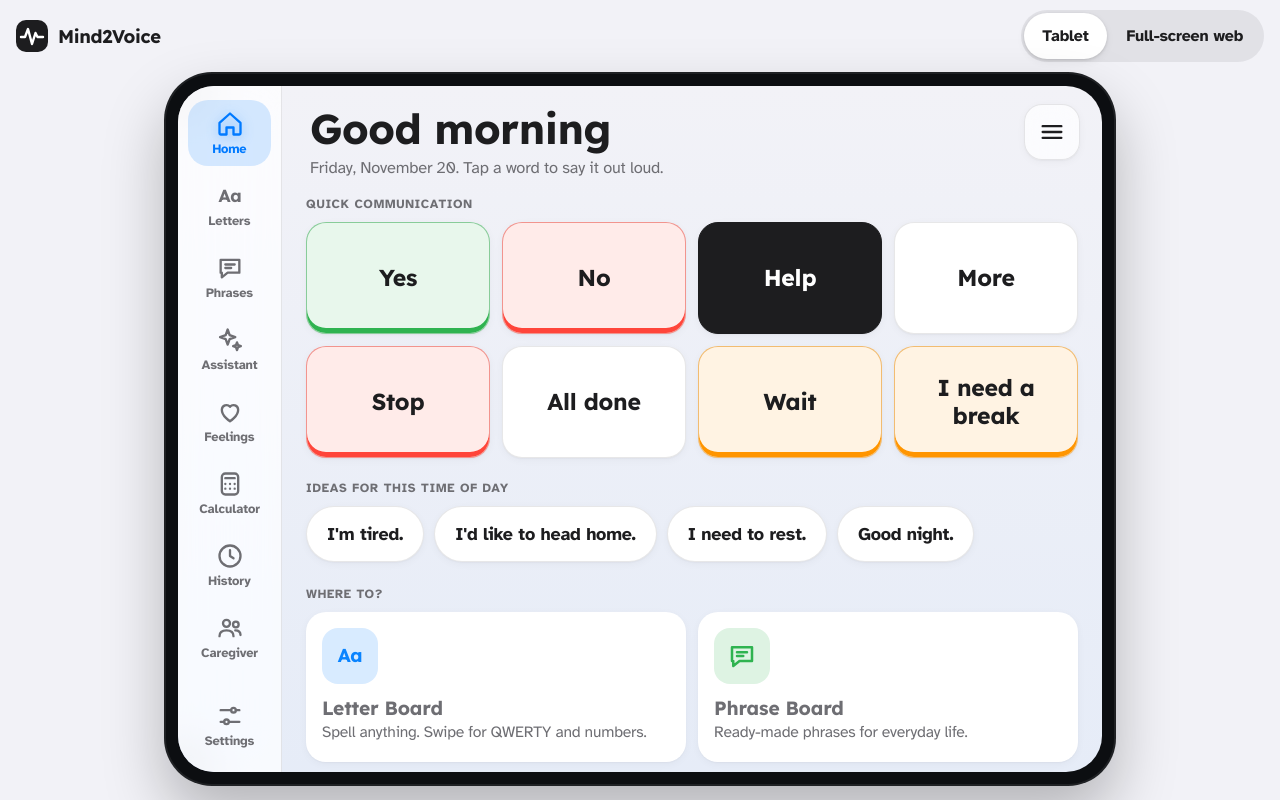
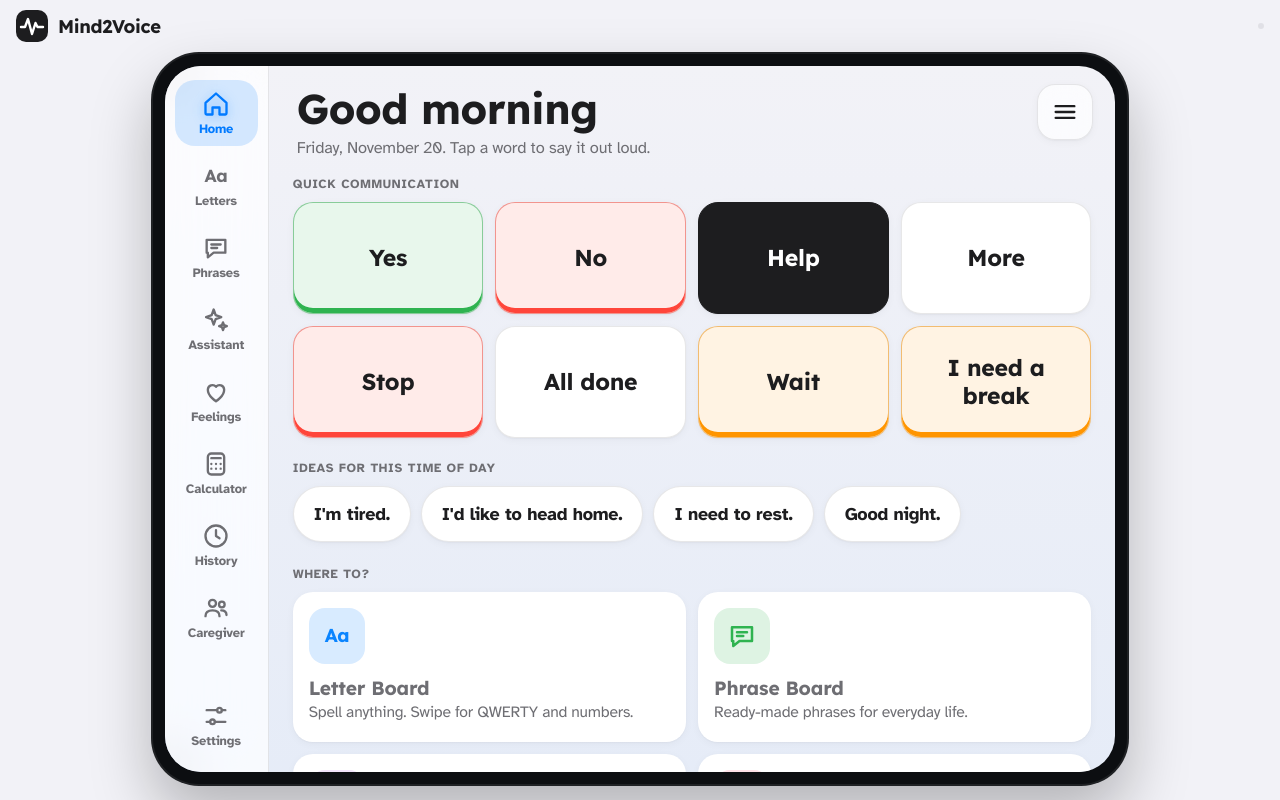
Before and after one commit to eelmahi59/Alternative-Communication-System-ACS-, a plain HTML site: page index.html in a window 1280 px wide. Drawn offline with Linux system fonts and the light colour scheme.

Commit message:
updated!

```diff
--- a/index.html
+++ b/index.html
@@ -26,8 +26,6 @@
 Mind2Voice
 </div>
 <div class="seg modeseg" role="group" aria-label="Preview size" id="modeseg">
-<button type="button" data-mode-btn="tablet" aria-pressed="true">Tablet</button>
-<button type="button" data-mode-btn="web" aria-pressed="false">Full-screen web</button>
 </div>
 </header>
 <div class="viewport">
```
Also changed, not shown: letterboard.html (+0 -1 lines), style.css (line endings or trailing spaces).
